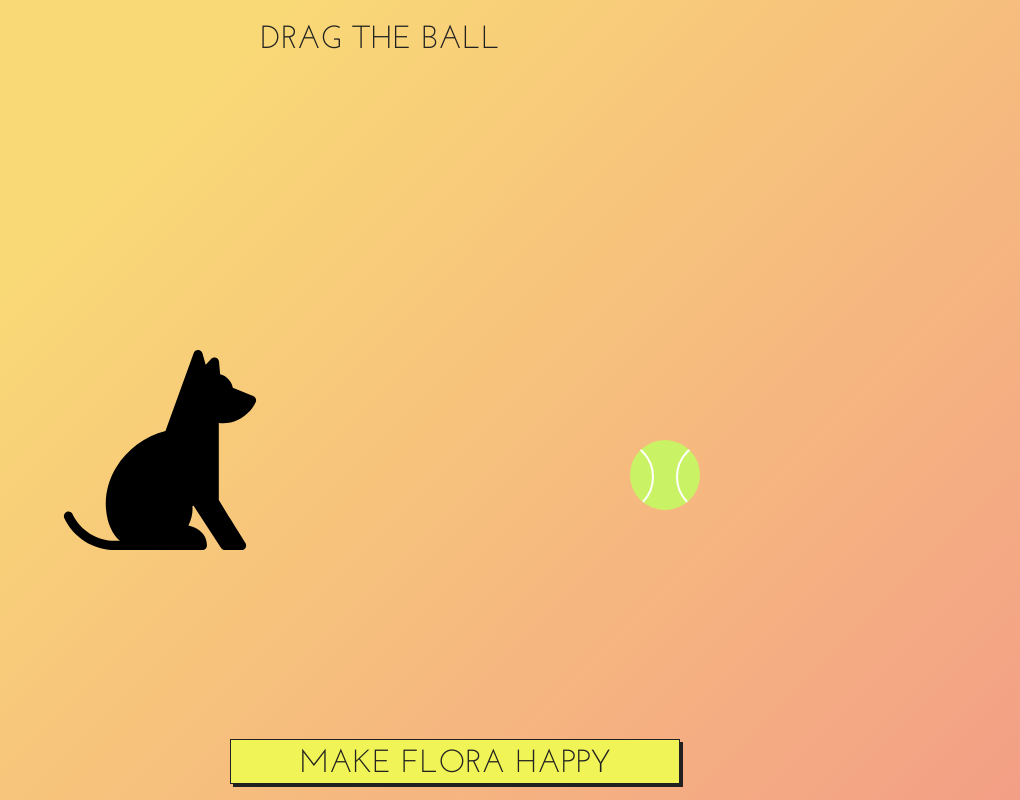
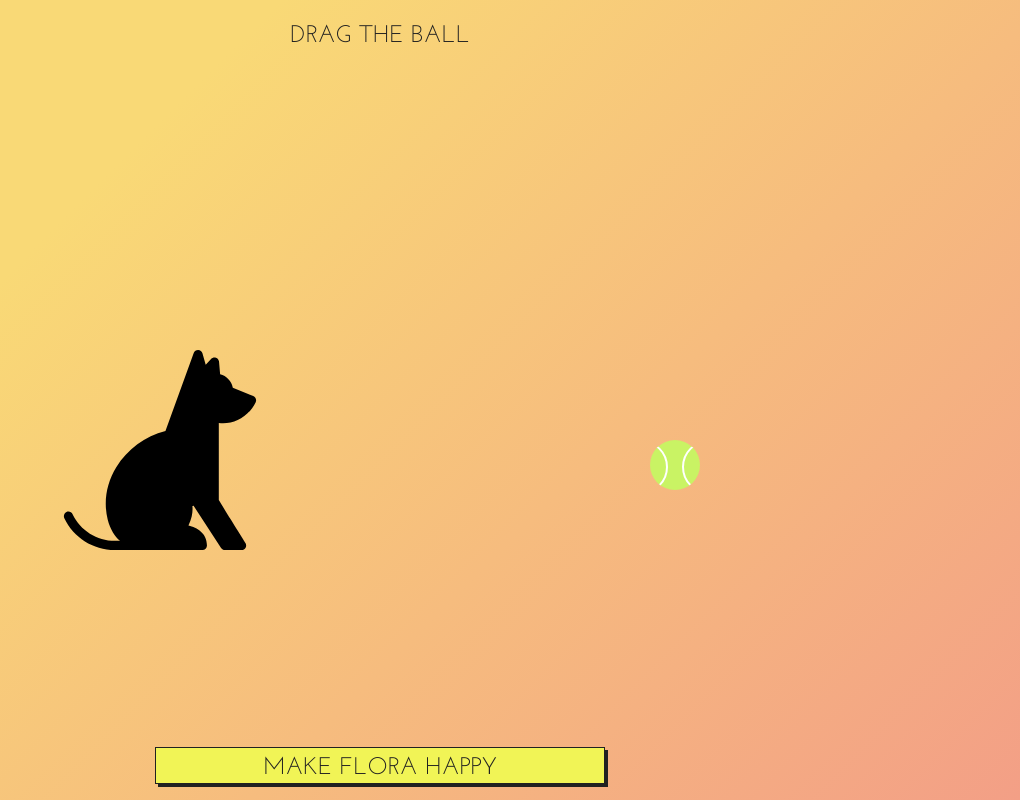
Before and after one commit to carolinahagman/a-useless-site, a plain HTML site: page index.html in a window 1280 px wide. Shown: the whole page, without its empty margins (260-1280 px from the left). Drawn offline with Linux system fonts and the light colour scheme; files whose address does not match are found by name.

Commit message:
Fix media queries

```diff
--- a/app.js
+++ b/app.js
@@ -50,8 +50,7 @@ const dragBall = (e) => {
   pos3 = e.clientX;
   pos4 = e.clientY;
   // set the element's new position and stay inside the window
-  console.log(ball.offsetTop - pos2);
-  console.log(window.innerHeight);
+
   ball.style.top =
     ball.offsetTop - pos2 > 0
       ? ball.offsetTop - pos2 < window.innerHeight - 50
--- a/style.css
+++ b/style.css
@@ -64,8 +64,8 @@ button:focus {
 
 .tennis-ball {
   background: #c9f364;
-  width: 40px;
-  height: 40px;
+  width: 30px;
+  height: 30px;
   position: absolute;
   border-radius: 50%;
   overflow: hidden;
@@ -120,16 +120,17 @@ button:focus {
   }
 
   .tennis-ball {
-    width: 70px;
-    height: 70px;
+    width: 50px;
+    height: 50px;
   }
 
   #instruction {
-    font-size: 2rem;
+    font-size: 1.5rem;
   }
   #primary-btn {
-    font-size: 2rem;
+    font-size: 1.5rem;
     width: 450px;
+    left: calc(50% - 225px);
   }
 }
 
```
